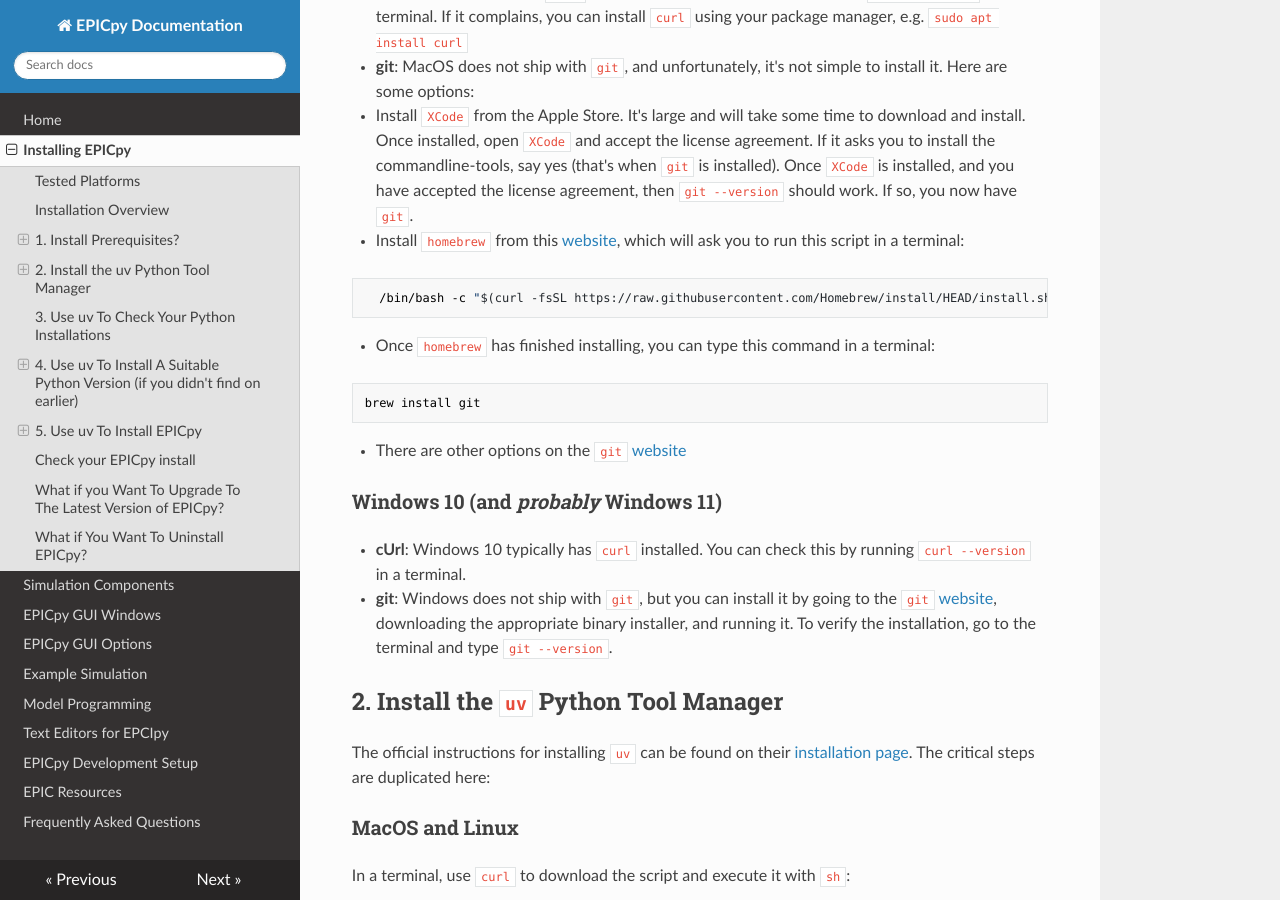
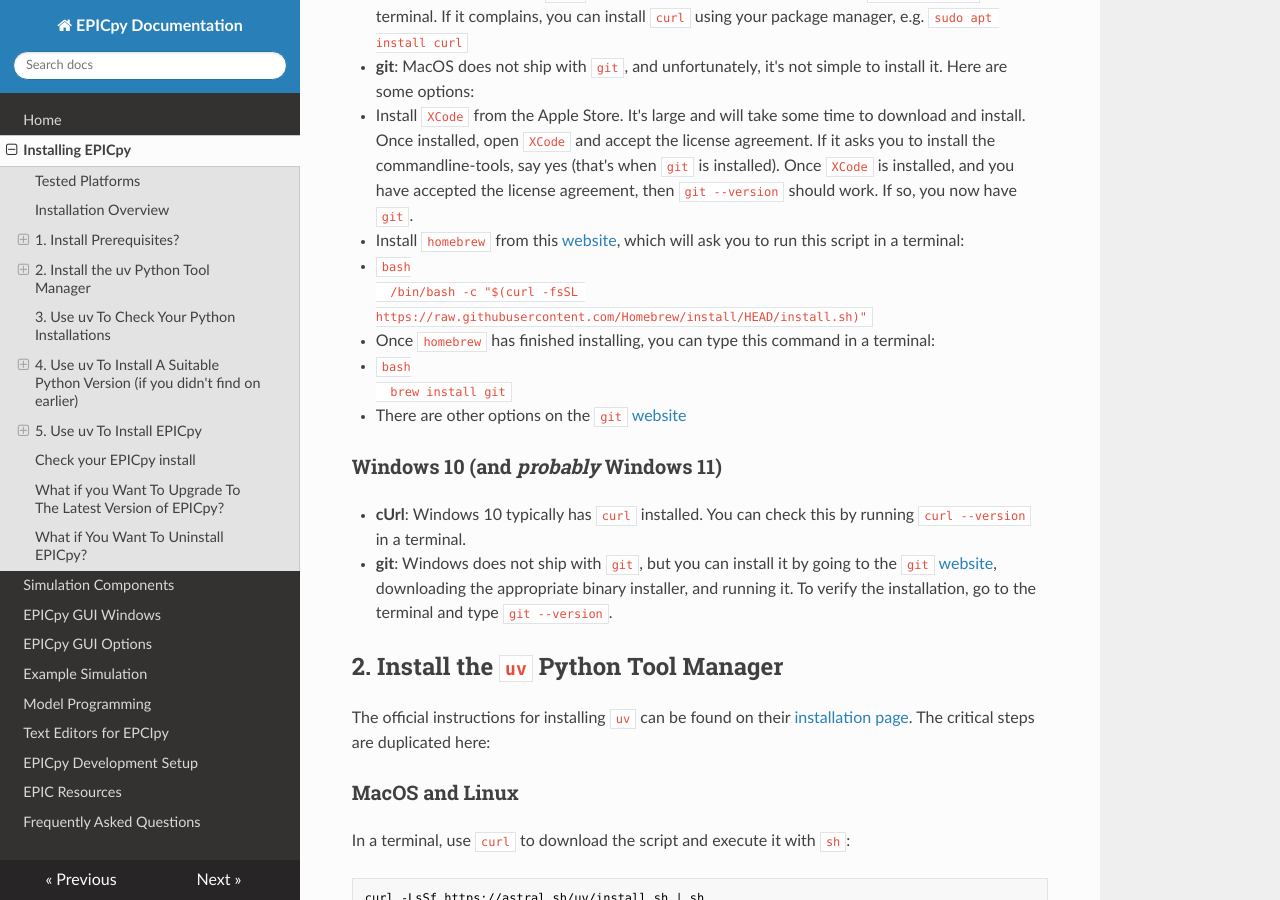
Before and after one commit to travisseymour/EPICpyDocs, an MkDocs documentation site: the page built from docs/installing.md, in a window 1280 px wide and 900 px high, scrolled down 1774 px. Built offline with MkDocs 1.6.1, drawn with Linux system fonts in a browser that asks for light colours; nearby versions of some CDN libraries.

Commit message:
another attempt to fix code blocks

````diff
--- a/docs/installing.md
+++ b/docs/installing.md
@@ -60,17 +60,13 @@ To do the steps below, you will need the `cUrl` and `git` utilities installed on
 - **git**: MacOS does not ship with `git`, and unfortunately, it's not simple to install it. Here are some options:
   - Install `XCode` from the Apple Store. It's large and will take some time to download and install. Once installed, open `XCode` and accept the license agreement. If it asks you to install the commandline-tools, say yes (that's when `git` is installed). Once `XCode` is installed, and you have accepted the license agreement, then `git --version` should work. If so, you now have `git`.
   - Install `homebrew` from this [website](https://brew.sh/), which will ask you to run this script in a terminal:
-
-
-```bash
+- ```bash
   /bin/bash -c "$(curl -fsSL https://raw.githubusercontent.com/Homebrew/install/HEAD/install.sh)"
-```
+  ```
 - Once `homebrew` has finished installing, you can type this command in a terminal:
-
-
-```bash
-brew install git
-```
+- ```bash
+  brew install git
+  ```
 
 
   - There are other options on the `git` [website](https://git-scm.com/downloads/mac)
````
Also changed, not shown: docs/index.md (+1 -1 lines).
